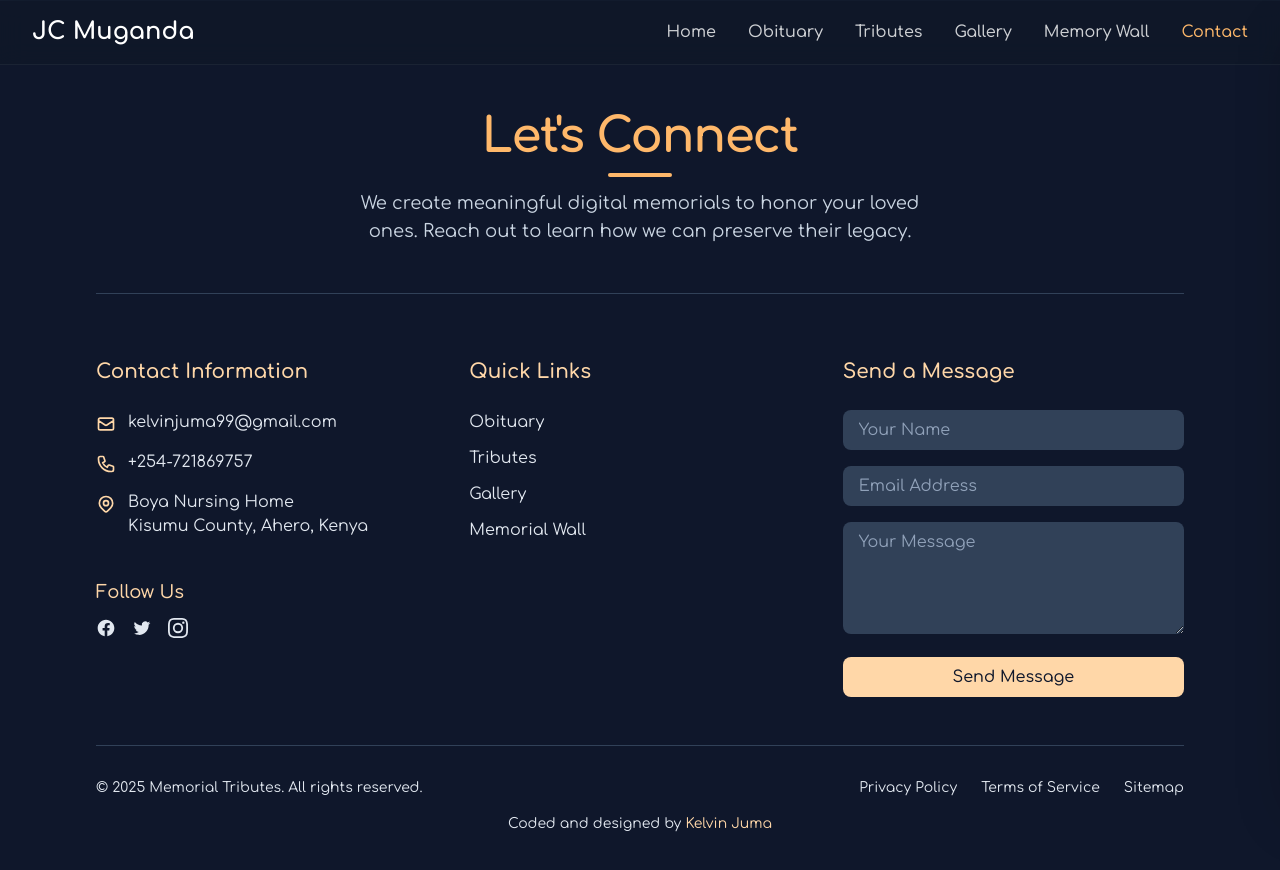
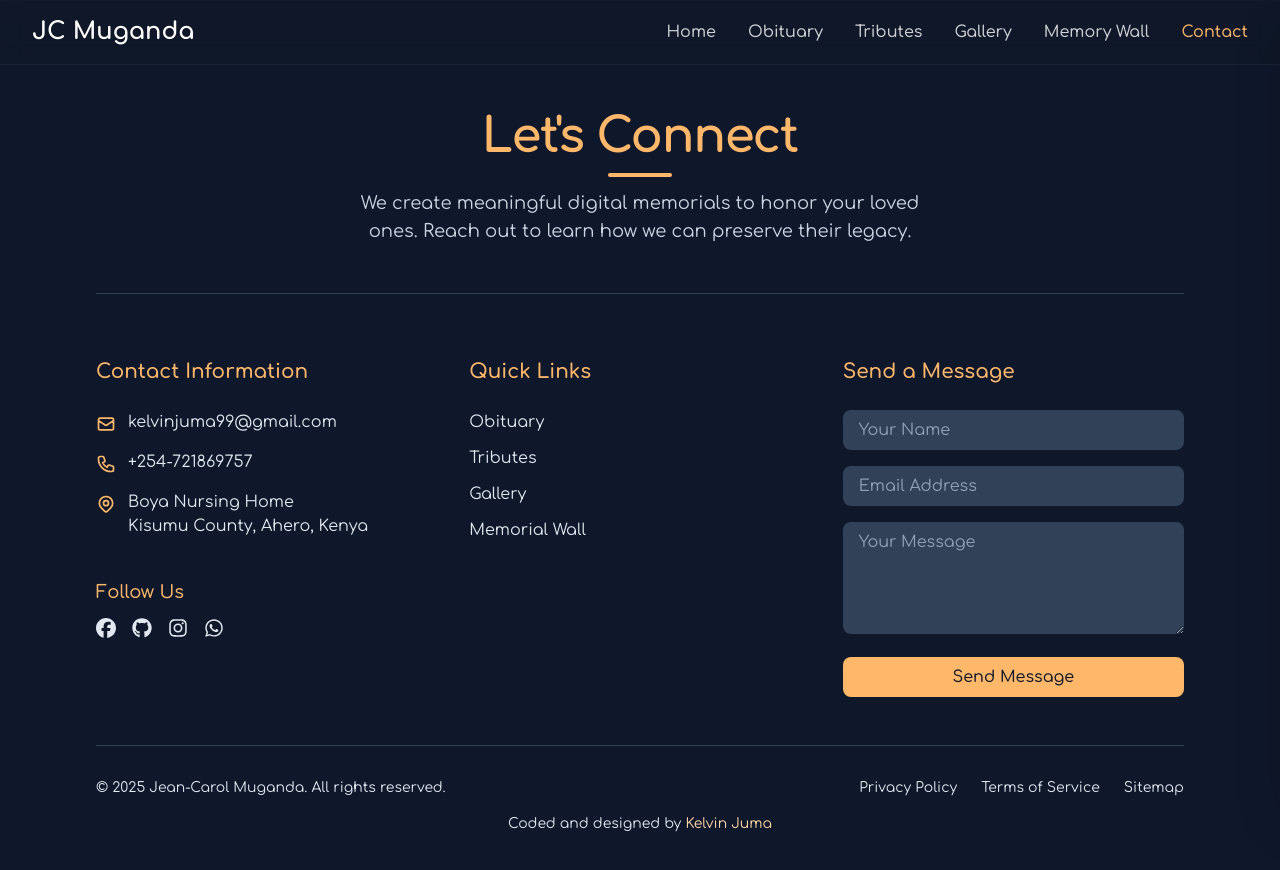
Before and after one commit to talesofcarter/jc-muganda-memorial, a React (Vite) app: page /contact in a window 1280 px wide. Shown: the top 870 px of the page. Built offline with nearby package versions, Linux system fonts and the light colour scheme; a web font is replaced by a local one.

Commit message:
improve UI

```diff
--- a/src/pages/Footer.jsx
+++ b/src/pages/Footer.jsx
@@ -2,6 +2,7 @@ import { useState } from "react";
 import { NavLink } from "react-router-dom";
 import { motion } from "framer-motion";
 import { fadeIn } from "../animations/variants";
+import { FaFacebook, FaGithub, FaInstagram, FaWhatsapp } from "react-icons/fa6";
 
 const Footer = () => {
   const [formData, setFormData] = useState({
@@ -65,13 +66,13 @@ const Footer = () => {
             viewport={{ once: true, amount: 0.1 }}
             className="space-y-6"
           >
-            <h3 className="text-xl font-semibold text-orange-200">
+            <h3 className="text-xl font-semibold text-orange-300">
               Contact Information
             </h3>
             <div className="space-y-4">
               <div className="flex items-start">
                 <svg
-                  className="h-5 w-5 text-orange-200 mt-1 mr-3 flex-shrink-0"
+                  className="h-5 w-5 text-orange-300 mt-1 mr-3 flex-shrink-0"
                   fill="none"
                   viewBox="0 0 24 24"
                   stroke="currentColor"
@@ -87,7 +88,7 @@ const Footer = () => {
               </div>
               <div className="flex items-start">
                 <svg
-                  className="h-5 w-5 text-orange-200 mt-1 mr-3 flex-shrink-0"
+                  className="h-5 w-5 text-orange-300 mt-1 mr-3 flex-shrink-0"
                   fill="none"
                   viewBox="0 0 24 24"
                   stroke="currentColor"
@@ -103,7 +104,7 @@ const Footer = () => {
               </div>
               <div className="flex items-start">
                 <svg
-                  className="h-5 w-5 text-orange-200 mt-1 mr-3 flex-shrink-0"
+                  className="h-5 w-5 text-orange-300 mt-1 mr-3 flex-shrink-0"
                   fill="none"
                   viewBox="0 0 24 24"
                   stroke="currentColor"
@@ -130,40 +131,43 @@ const Footer = () => {
             </div>
 
             <div className="pt-4">
-              <h4 className="text-lg font-medium text-orange-200 mb-3">
+              <h4 className="text-lg font-medium text-orange-300 mb-3">
                 Follow Us
               </h4>
               <div className="flex space-x-4">
                 {[
                   {
                     name: "Facebook",
-                    icon: "M22 12c0-5.523-4.477-10-10-10S2 6.477 2 12c0 4.991 3.657 9.128 8.438 9.878v-6.987h-2.54V12h2.54V9.797c0-2.506 1.492-3.89 3.777-3.89 1.094 0 2.238.195 2.238.195v2.46h-1.26c-1.243 0-1.63.771-1.63 1.562V12h2.773l-.443 2.89h-2.33v6.988C18.343 21.128 22 16.991 22 12z",
-                    href: "#",
+                    icon: FaFacebook,
+                    href: "https://web.facebook.com/talezofcarter/",
                   },
                   {
-                    name: "Twitter",
-                    icon: "M8.29 20.251c7.547 0 11.675-6.253 11.675-11.675 0-.178 0-.355-.012-.53A8.348 8.348 0 0022 5.92a8.19 8.19 0 01-2.357.646 4.118 4.118 0 001.804-2.27 8.224 8.224 0 01-2.605.996 4.107 4.107 0 00-6.993 3.743 11.65 11.65 0 01-8.457-4.287 4.106 4.106 0 001.27 5.477A4.072 4.072 0 012.8 9.713v.052a4.105 4.105 0 003.292 4.022 4.095 4.095 0 01-1.853.07 4.108 4.108 0 003.834 2.85A8.233 8.233 0 012 18.407a11.616 11.616 0 006.29 1.84",
+                    name: "Github",
+                    icon: FaGithub,
                     href: "#",
                   },
                   {
                     name: "Instagram",
-                    icon: "M12 2.163c3.204 0 3.584.012 4.85.07 3.252.148 4.771 1.691 4.919 4.919.058 1.265.069 1.645.069 4.849 0 3.205-.012 3.584-.069 4.849-.149 3.225-1.664 4.771-4.919 4.919-1.266.058-1.644.07-4.85.07-3.204 0-3.584-.012-4.849-.07-3.26-.149-4.771-1.699-4.919-4.92-.058-1.265-.07-1.644-.07-4.849 0-3.204.013-3.583.07-4.849.149-3.227 1.664-4.771 4.919-4.919 1.266-.057 1.645-.069 4.849-.069zM12 0C8.741 0 8.333.014 7.053.072 2.695.272.273 2.69.073 7.052.014 8.333 0 8.741 0 12c0 3.259.014 3.668.072 4.948.2 4.358 2.618 6.78 6.98 6.98C8.333 23.986 8.741 24 12 24c3.259 0 3.668-.014 4.948-.072 4.354-.2 6.782-2.618 6.979-6.98.059-1.28.073-1.689.073-4.948 0-3.259-.014-3.667-.072-4.947-.196-4.354-2.617-6.78-6.979-6.98C15.668.014 15.259 0 12 0zm0 5.838a6.162 6.162 0 100 12.324 6.162 6.162 0 000-12.324zM12 16a4 4 0 110-8 4 4 0 010 8zm6.406-11.845a1.44 1.44 0 100 2.881 1.44 1.44 0 000-2.881z",
-                    href: "#",
+                    icon: FaInstagram,
+                    href: "https://www.instagram.com/talesofcarter/",
+                  },
+                  {
+                    name: "Whatsapp",
+                    icon: FaWhatsapp,
+                    href: "https://wa.me/254721869757",
                   },
                 ].map((social) => (
                   <a
                     key={social.name}
                     href={social.href}
-                    className="text-slate-200 hover:text-orange-200 transition-colors duration-200 focus:ring-2 focus:ring-orange-200 focus:ring-offset-2 focus:ring-offset-slate-800"
+                    target="_blank"
+                    rel="noopener noreferrer"
+                    className="text-slate-200 hover:text-orange-200 transition-colors duration-200"
                     aria-label={`Follow us on ${social.name}`}
                   >
-                    <svg
-                      className="w-5 h-5"
-                      fill="currentColor"
-                      viewBox="0 0 24 24"
-                    >
-                      <path d={social.icon} />
-                    </svg>
+                    <div>
+                      <social.icon className="w-5 h-5" />
+                    </div>
                   </a>
                 ))}
               </div>
@@ -178,7 +182,7 @@ const Footer = () => {
             viewport={{ once: true, amount: 0.1 }}
             className="space-y-6"
           >
-            <h3 className="text-xl font-semibold text-orange-200">
+            <h3 className="text-xl font-semibold text-orange-300">
               Quick Links
             </h3>
             <nav className="grid grid-cols-1 gap-3">
@@ -212,7 +216,7 @@ const Footer = () => {
             viewport={{ once: true, amount: 0.1 }}
             className="space-y-6"
           >
-            <h3 className="text-xl font-semibold text-orange-200">
+            <h3 className="text-xl font-semibold text-orange-300">
               Send a Message
             </h3>
             <form onSubmit={handleSubmit} className="space-y-4">
@@ -259,7 +263,7 @@ const Footer = () => {
                   className={`w-full px-6 py-2 rounded-lg font-medium transition-all duration-200 cursor-pointer focus:ring-2 focus:ring-orange-200 focus:ring-offset-2 focus:ring-offset-slate-800 ${
                     isSubmitting
                       ? "bg-orange-300 text-slate-900 cursor-not-allowed"
-                      : "bg-orange-200 text-slate-900 hover:bg-orange-100"
+                      : "bg-orange-300 text-slate-900 hover:bg-orange-100"
                   }`}
                   aria-label="Send Message"
                 >
@@ -279,38 +283,46 @@ const Footer = () => {
         <div className="mt-12 pt-8 border-t border-slate-700 text-center">
           <div className="flex flex-col md:flex-row justify-between items-center gap-4">
             <p className="text-slate-200 text-sm">
-              © {new Date().getFullYear()} Memorial Tributes. All rights
+              © {new Date().getFullYear()} Jean-Carol Muganda. All rights
               reserved.
             </p>
             <div className="flex space-x-6">
-              <NavLink
-                to="/privacy"
-                className="text-slate-200 text-sm hover:text-orange-200 transition-colors duration-200 focus:ring-2 focus:ring-orange-200 focus:ring-offset-2 focus:ring-offset-slate-800"
+              <a
+                href="https://kelvin-site.vercel.app"
+                target="_blank"
+                rel="noopener noreferrer"
+                className="text-slate-200 text-sm hover:text-orange-200 transition-colors duration-200"
                 aria-label="Privacy Policy"
               >
                 Privacy Policy
-              </NavLink>
-              <NavLink
-                to="/terms"
-                className="text-slate-200 text-sm hover:text-orange-200 transition-colors duration-200 focus:ring-2 focus:ring-orange-200 focus:ring-offset-2 focus:ring-offset-slate-800"
+              </a>
+              <a
+                href="https://kelvin-site.vercel.app"
+                target="_blank"
+                rel="noopener noreferrer"
+                className="text-slate-200 text-sm hover:text-orange-200 transition-colors duration-200"
                 aria-label="Terms of Service"
               >
                 Terms of Service
-              </NavLink>
-              <NavLink
-                to="/sitemap"
-                className="text-slate-200 text-sm hover:text-orange-200 transition-colors duration-200 focus:ring-2 focus:ring-orange-200 focus:ring-offset-2 focus:ring-offset-slate-800"
+              </a>
+              <a
+                href="https://kelvin-site.vercel.app"
+                target="_blank"
+                rel="noopener noreferrer"
+                className="text-slate-200 text-sm hover:text-orange-200 transition-colors duration-200"
                 aria-label="Sitemap"
               >
                 Sitemap
-              </NavLink>
+              </a>
             </div>
           </div>
           <p className="text-sm text-slate-200 mt-4">
             Coded and designed by{" "}
             <a
-              href="https://kelvinjuma.com"
-              className="text-orange-200 hover:text-orange-100 transition-colors duration-200 focus:ring-2 focus:ring-orange-200 focus:ring-offset-2 focus:ring-offset-slate-800"
+              href="https://kelvin-site.vercel.app"
+              target="_blank"
+              rel="noopener noreferrer"
+              className="text-orange-200 hover:text-orange-100 transition-colors duration-200"
               aria-label="Kelvin Juma's website"
             >
               Kelvin Juma
```
